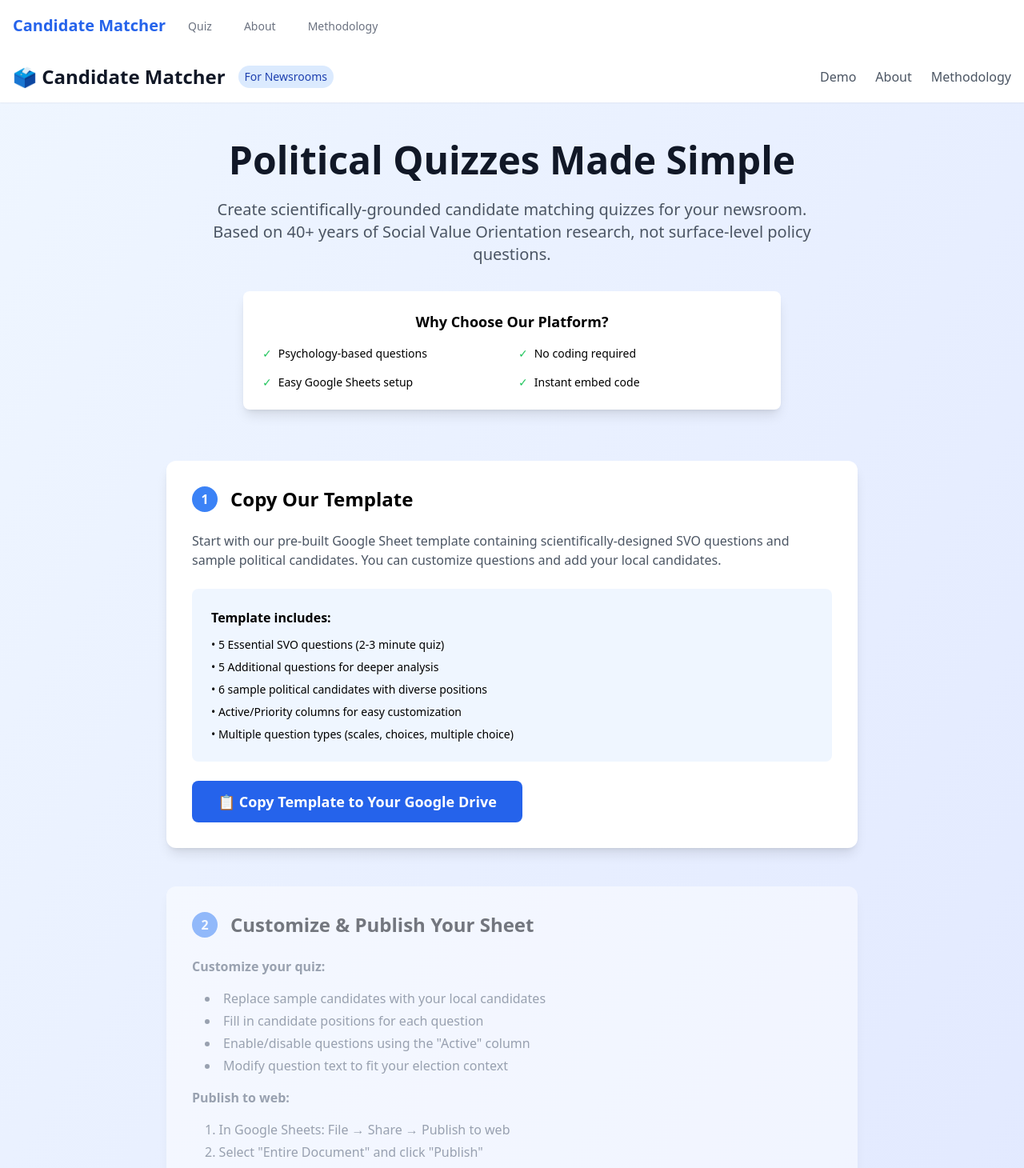
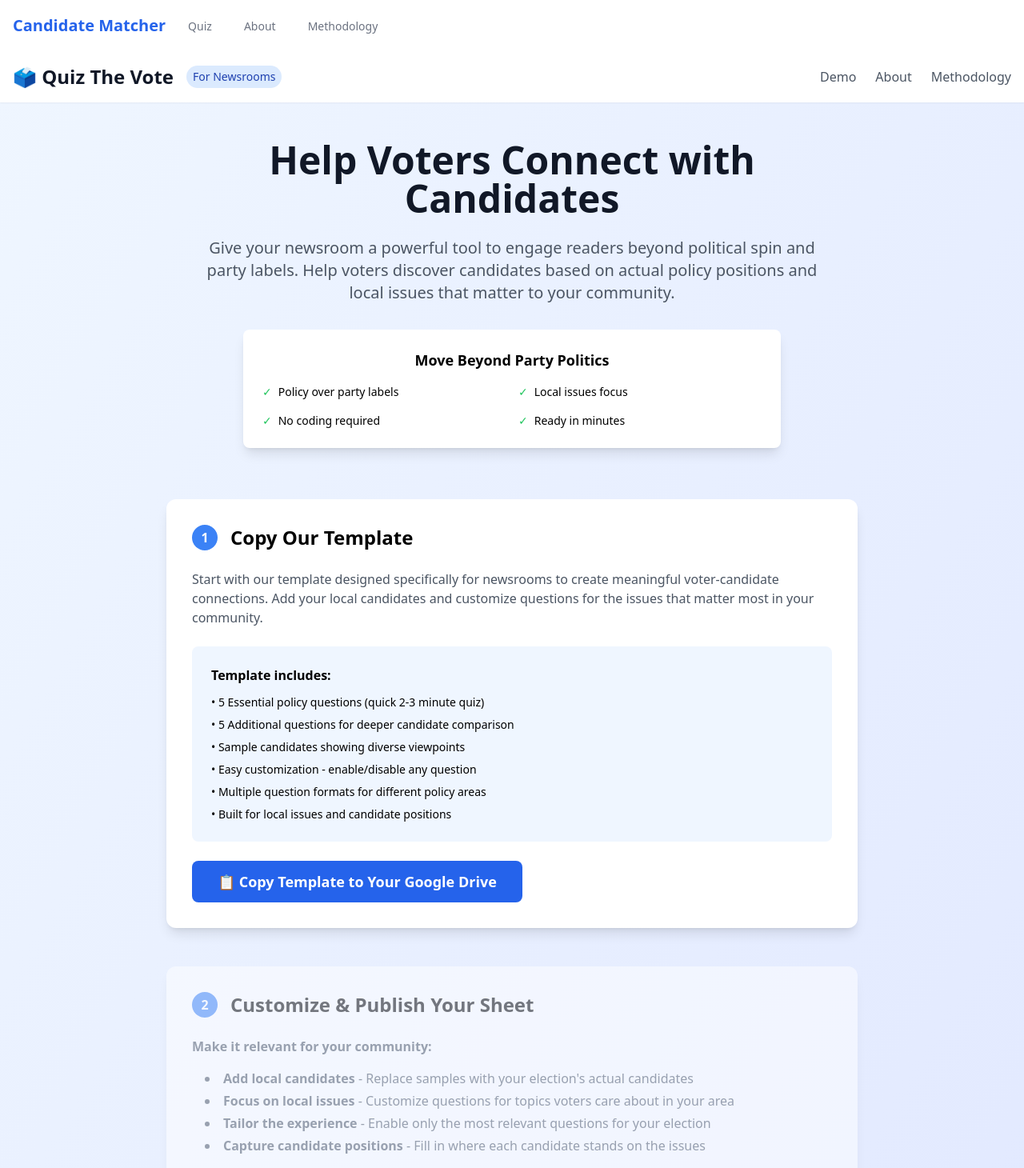
Before and after one commit to QuizTheVote/votequiz, a SvelteKit app: page /newsroom in a window 1280 px wide. Shown: the top 1460 px of the page at 80% size. Built offline with nearby package versions, Linux system fonts and the light colour scheme.

Commit message:
Rebrand to Quiz The Vote with enhanced newsroom messaging - Focus on policy over party politics

```diff
--- a/src/routes/+page.svelte
+++ b/src/routes/+page.svelte
@@ -263,7 +263,7 @@
     <!-- Welcome Screen -->
     <div class="text-center">
       <h1 class="text-3xl font-bold mb-6">
-        Candidate Matcher Quiz
+        Quiz The Vote
         {#if useSVOMode}
           <span class="block text-lg font-normal text-blue-600 mt-2">
             🧠 SVO Framework (Beta)
--- a/src/routes/about/+page.svelte
+++ b/src/routes/about/+page.svelte
@@ -1,6 +1,6 @@
 <svelte:head>
-  <title>About - Candidate Matcher</title>
-  <meta name="description" content="Learn about the science and team behind the Candidate Matcher political quiz platform.">
+  <title>About - Quiz The Vote</title>
+  <meta name="description" content="Learn about the science and team behind Quiz The Vote voter-candidate matching platform.">
 </svelte:head>
 
 <div class="min-h-screen bg-gray-50">
@@ -9,7 +9,7 @@
     <div class="max-w-7xl mx-auto px-4 py-4">
       <div class="flex items-center justify-between">
         <div class="flex items-center space-x-4">
-          <a href="/" class="text-2xl font-bold text-gray-900">🗳️ Candidate Matcher</a>
+          <a href="/" class="text-2xl font-bold text-gray-900">🗳️ Quiz The Vote</a>
         </div>
         <nav class="flex space-x-6">
           <a href="/" class="text-gray-600 hover:text-gray-900">Demo</a>
@@ -23,14 +23,14 @@
 
   <main class="max-w-4xl mx-auto px-4 py-12">
     <div class="bg-white rounded-xl shadow-lg p-8">
-      <h1 class="text-4xl font-bold text-gray-900 mb-8">About Candidate Matcher</h1>
+      <h1 class="text-4xl font-bold text-gray-900 mb-8">About Quiz The Vote</h1>
 
       <div class="prose prose-lg max-w-none">
         <h2>The Vision</h2>
         <p>
-          Candidate Matcher represents a breakthrough in political engagement tools. Unlike traditional political quizzes
-          that focus on surface-level policy positions, our platform uses scientifically-validated Social Value
-          Orientation (SVO) research to measure the fundamental values that drive political behavior.
+          Quiz The Vote represents a breakthrough in political engagement tools for newsrooms. Unlike traditional political quizzes
+          that focus on surface-level policy positions, our platform helps voters connect with candidates based on
+          substantive policy positions and local issues that matter to their community.
         </p>
 
         <h2>Why SVO Matters</h2>
--- a/src/routes/methodology/+page.svelte
+++ b/src/routes/methodology/+page.svelte
@@ -1,6 +1,6 @@
 <svelte:head>
-  <title>Methodology - Candidate Matcher</title>
-  <meta name="description" content="Scientific methodology behind the Social Value Orientation framework used in our political candidate matching algorithm.">
+  <title>Methodology - Quiz The Vote</title>
+  <meta name="description" content="Scientific methodology behind the Social Value Orientation framework used in our voter-candidate matching algorithm.">
 </svelte:head>
 
 <div class="min-h-screen bg-gray-50">
@@ -9,7 +9,7 @@
     <div class="max-w-7xl mx-auto px-4 py-4">
       <div class="flex items-center justify-between">
         <div class="flex items-center space-x-4">
-          <a href="/" class="text-2xl font-bold text-gray-900">🗳️ Candidate Matcher</a>
+          <a href="/" class="text-2xl font-bold text-gray-900">🗳️ Quiz The Vote</a>
         </div>
         <nav class="flex space-x-6">
           <a href="/" class="text-gray-600 hover:text-gray-900">Demo</a>
--- a/src/routes/newsroom/+page.svelte
+++ b/src/routes/newsroom/+page.svelte
@@ -58,8 +58,8 @@
 </script>
 
 <svelte:head>
-  <title>Candidate Matcher for Newsrooms - Easy Political Quiz Tool</title>
-  <meta name="description" content="Create scientifically-grounded political candidate matching quizzes for your newsroom. No coding required - just copy our template and embed.">
+  <title>Quiz The Vote for Newsrooms - Voter-Candidate Matching Tool</title>
+  <meta name="description" content="Help voters connect with candidates based on policy positions, not party politics. Easy-to-use tool for newsrooms - no coding required.">
 </svelte:head>
 
 <div class="min-h-screen bg-gradient-to-br from-blue-50 to-indigo-100">
@@ -68,7 +68,7 @@
     <div class="max-w-7xl mx-auto px-4 py-4">
       <div class="flex items-center justify-between">
         <div class="flex items-center space-x-4">
-          <h1 class="text-2xl font-bold text-gray-900">🗳️ Candidate Matcher</h1>
+          <h1 class="text-2xl font-bold text-gray-900">🗳️ Quiz The Vote</h1>
           <span class="bg-blue-100 text-blue-800 px-2 py-1 rounded-full text-sm font-medium">For Newsrooms</span>
         </div>
         <nav class="flex space-x-6">
@@ -84,18 +84,22 @@
     <!-- Hero Section -->
     <div class="text-center mb-16">
       <h1 class="text-5xl font-bold text-gray-900 mb-6">
-        Political Quizzes Made Simple
+        Help Voters Connect with Candidates
       </h1>
       <p class="text-xl text-gray-600 mb-8 max-w-3xl mx-auto">
-        Create scientifically-grounded candidate matching quizzes for your newsroom.
-        Based on 40+ years of Social Value Orientation research, not surface-level policy questions.
+        Give your newsroom a powerful tool to engage readers beyond political spin and party labels.
+        Help voters discover candidates based on actual policy positions and local issues that matter to your community.
       </p>
       <div class="bg-white rounded-lg p-6 shadow-lg max-w-2xl mx-auto">
-        <h3 class="text-lg font-semibold mb-4">Why Choose Our Platform?</h3>
+        <h3 class="text-lg font-semibold mb-4">Move Beyond Party Politics</h3>
         <div class="grid md:grid-cols-2 gap-4 text-sm">
           <div class="flex items-start space-x-2">
             <span class="text-green-500">✓</span>
-            <span>Psychology-based questions</span>
+            <span>Policy over party labels</span>
+          </div>
+          <div class="flex items-start space-x-2">
+            <span class="text-green-500">✓</span>
+            <span>Local issues focus</span>
           </div>
           <div class="flex items-start space-x-2">
             <span class="text-green-500">✓</span>
@@ -103,11 +107,7 @@
           </div>
           <div class="flex items-start space-x-2">
             <span class="text-green-500">✓</span>
-            <span>Easy Google Sheets setup</span>
-          </div>
-          <div class="flex items-start space-x-2">
-            <span class="text-green-500">✓</span>
-            <span>Instant embed code</span>
+            <span>Ready in minutes</span>
           </div>
         </div>
       </div>
@@ -126,18 +126,19 @@
         </div>
 
         <p class="text-gray-600 mb-6">
-          Start with our pre-built Google Sheet template containing scientifically-designed SVO questions
-          and sample political candidates. You can customize questions and add your local candidates.
+          Start with our template designed specifically for newsrooms to create meaningful voter-candidate connections.
+          Add your local candidates and customize questions for the issues that matter most in your community.
         </p>
 
         <div class="bg-blue-50 rounded-lg p-6 mb-6">
           <h4 class="font-semibold mb-3">Template includes:</h4>
           <ul class="space-y-2 text-sm">
-            <li>• 5 Essential SVO questions (2-3 minute quiz)</li>
-            <li>• 5 Additional questions for deeper analysis</li>
-            <li>• 6 sample political candidates with diverse positions</li>
-            <li>• Active/Priority columns for easy customization</li>
-            <li>• Multiple question types (scales, choices, multiple choice)</li>
+            <li>• 5 Essential policy questions (quick 2-3 minute quiz)</li>
+            <li>• 5 Additional questions for deeper candidate comparison</li>
+            <li>• Sample candidates showing diverse viewpoints</li>
+            <li>• Easy customization - enable/disable any question</li>
+            <li>• Multiple question formats for different policy areas</li>
+            <li>• Built for local issues and candidate positions</li>
           </ul>
         </div>
 
@@ -160,12 +161,12 @@
         </div>
 
         <div class="space-y-4 text-gray-600">
-          <p><strong>Customize your quiz:</strong></p>
+          <p><strong>Make it relevant for your community:</strong></p>
           <ul class="list-disc list-inside space-y-1 ml-4">
-            <li>Replace sample candidates with your local candidates</li>
-            <li>Fill in candidate positions for each question</li>
-            <li>Enable/disable questions using the "Active" column</li>
-            <li>Modify question text to fit your election context</li>
+            <li><strong>Add local candidates</strong> - Replace samples with your election's actual candidates</li>
+            <li><strong>Focus on local issues</strong> - Customize questions for topics voters care about in your area</li>
+            <li><strong>Tailor the experience</strong> - Enable only the most relevant questions for your election</li>
+            <li><strong>Capture candidate positions</strong> - Fill in where each candidate stands on the issues</li>
           </ul>
 
           <p><strong>Publish to web:</strong></p>
@@ -181,11 +182,11 @@
       <div class="bg-white rounded-xl shadow-lg p-8" class:opacity-50={step < 2}>
         <div class="flex items-center mb-6">
           <div class="bg-blue-500 text-white rounded-full w-8 h-8 flex items-center justify-center font-bold mr-4">3</div>
-          <h2 class="text-2xl font-bold">Generate Your Embed Code</h2>
+          <h2 class="text-2xl font-bold">Get Your Quiz Link & Embed Code</h2>
         </div>
 
         <p class="text-gray-600 mb-6">
-          Paste your published Google Sheet URL below to generate the embed code for your website.
+          Paste your published Google Sheet URL below to get both a direct link and embed code for your quiz.
         </p>
 
         <div class="space-y-4">
@@ -286,7 +287,7 @@
     <!-- Footer CTA -->
     <div class="text-center mt-16 p-8 bg-blue-600 text-white rounded-xl">
       <h2 class="text-2xl font-bold mb-4">Questions? Need Help?</h2>
-      <p class="mb-6">We're here to help you create engaging political content for your audience.</p>
+      <p class="mb-6">We're here to help you engage voters with meaningful candidate comparisons.</p>
       <div class="space-x-4">
         <a href="/methodology" class="bg-white text-blue-600 px-6 py-2 rounded-lg font-semibold hover:bg-gray-100">
           Learn About Our Methodology
```
